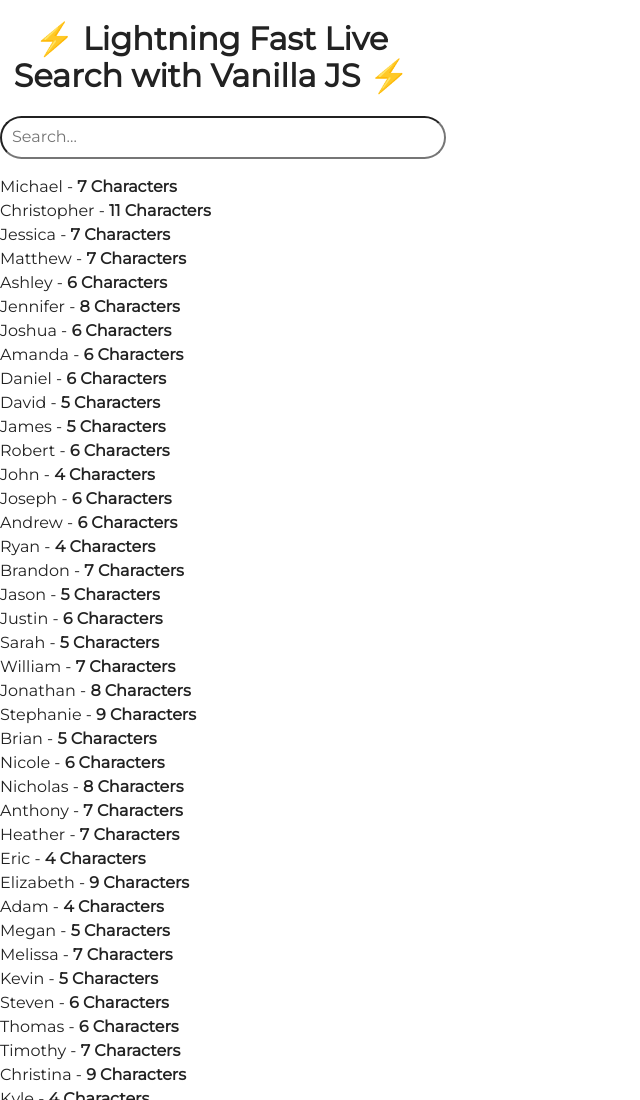
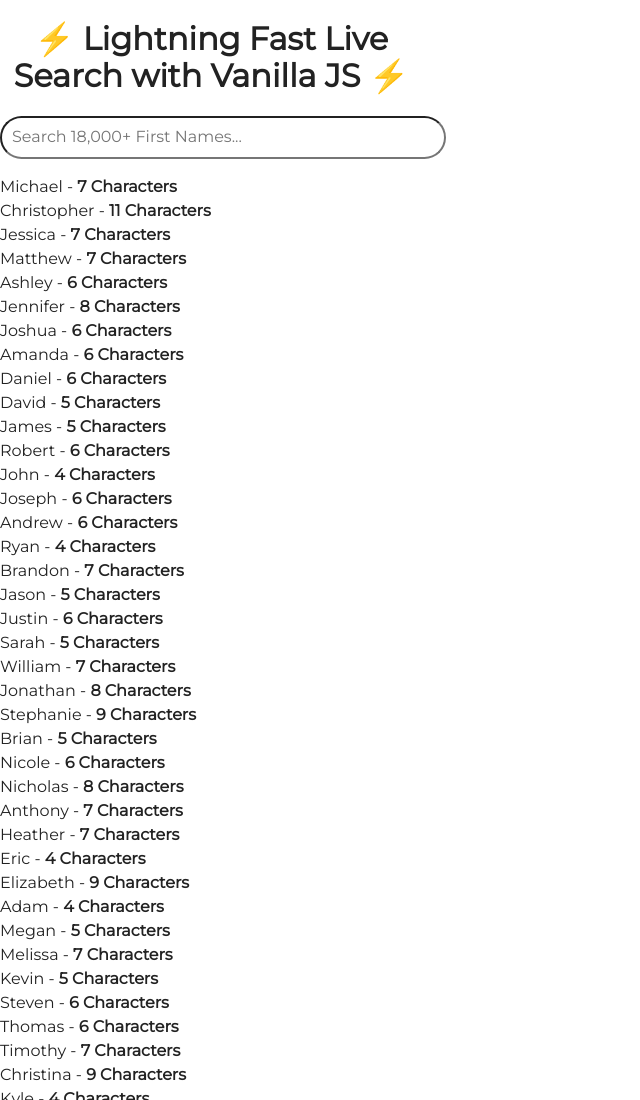
Before and after one commit to jaytabase/jaytabase.github.io, a website built with Parcel: page index.html in a window 1280 px wide. Shown: the top 1100 px of the page, without its empty margins (0-640 px from the left). Built offline with nearby package versions, Linux system fonts and the light colour scheme.

Commit message:
Update index.html

```diff
--- a/index.html
+++ b/index.html
@@ -49,7 +49,7 @@
 <body>
     <!-- We only need 2 HTML elements for this to work! -->
     <h1>⚡ Lightning Fast Live Search with Vanilla JS ⚡</h1> <!-- This isn't needed but adding a title is nice -->
-    <input id="search" autocomplete="off" placeholder="Search..."> <!-- Search Bar with id "search"  -->
+    <input id="search" autocomplete="off" placeholder="Search 18,000+ First Names..."> <!-- Search Bar with id "search"  -->
     <ul id="results"></ul> <!-- List of Results with id "results"  -->
     <!-- That's it, the rest is javascript-->
 
```
